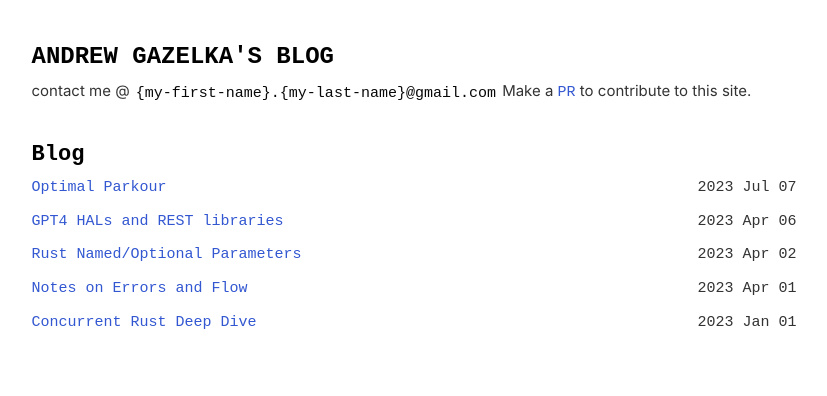
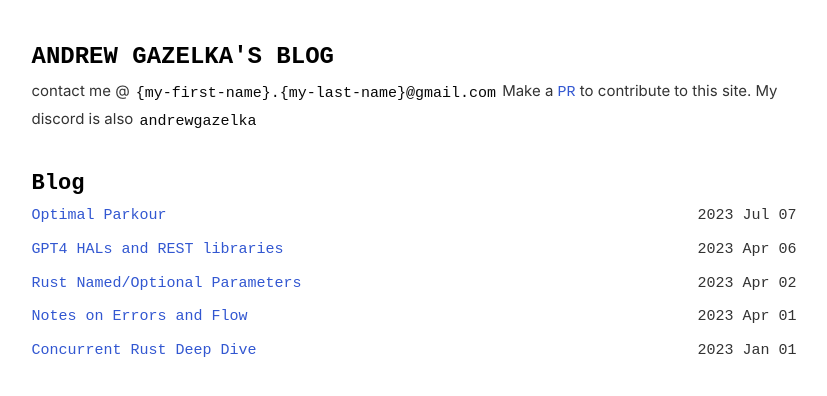
Before and after one commit to andrewgazelka/andrewgazelka.github.io, a Jekyll site: the page built from index.html, in a window 1280 px wide. Shown: the top 396 px of the page, without its empty margins (226-1053 px from the left). Built offline with Jekyll 4.4.1, drawn with Linux system fonts in a browser that asks for light colours; some web fonts are replaced.

Commit message:
add discord

```diff
--- a/index.html
+++ b/index.html
@@ -8,7 +8,7 @@
     <div class="bio">
         <!-- {{ site.description }}<br> -->
         contact me @ <code class="language-plaintext">{my-first-name}.{my-last-name}@gmail.com</code>
-        Make a <a href="https://github.com/andrewgazelka/andrewgazelka.github.io">PR</a> to contribute to this site.
+        Make a <a href="https://github.com/andrewgazelka/andrewgazelka.github.io">PR</a> to contribute to this site. My discord is also <code class="language-plaintext">andrewgazelka</code>
     </div>
 </section>
 
```
